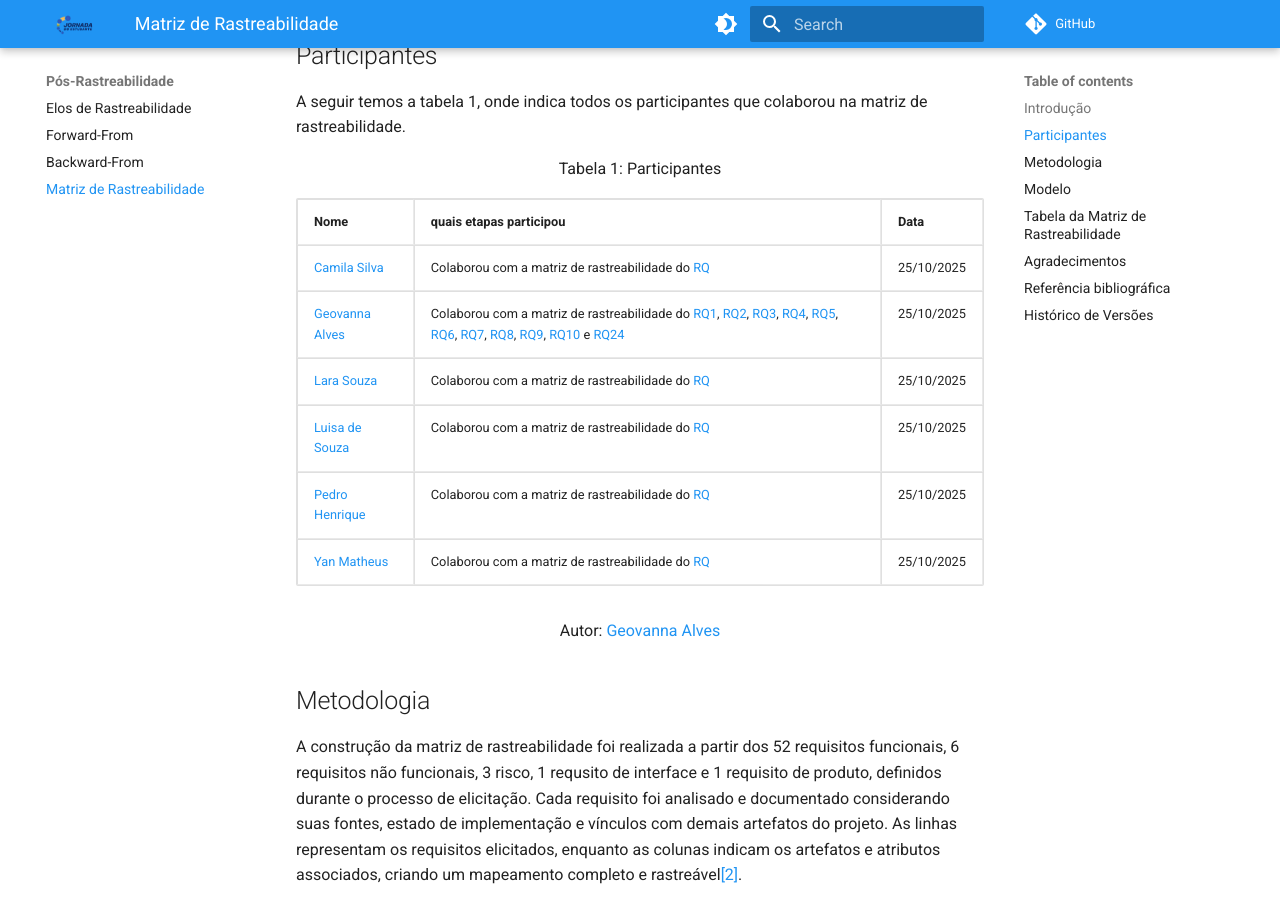
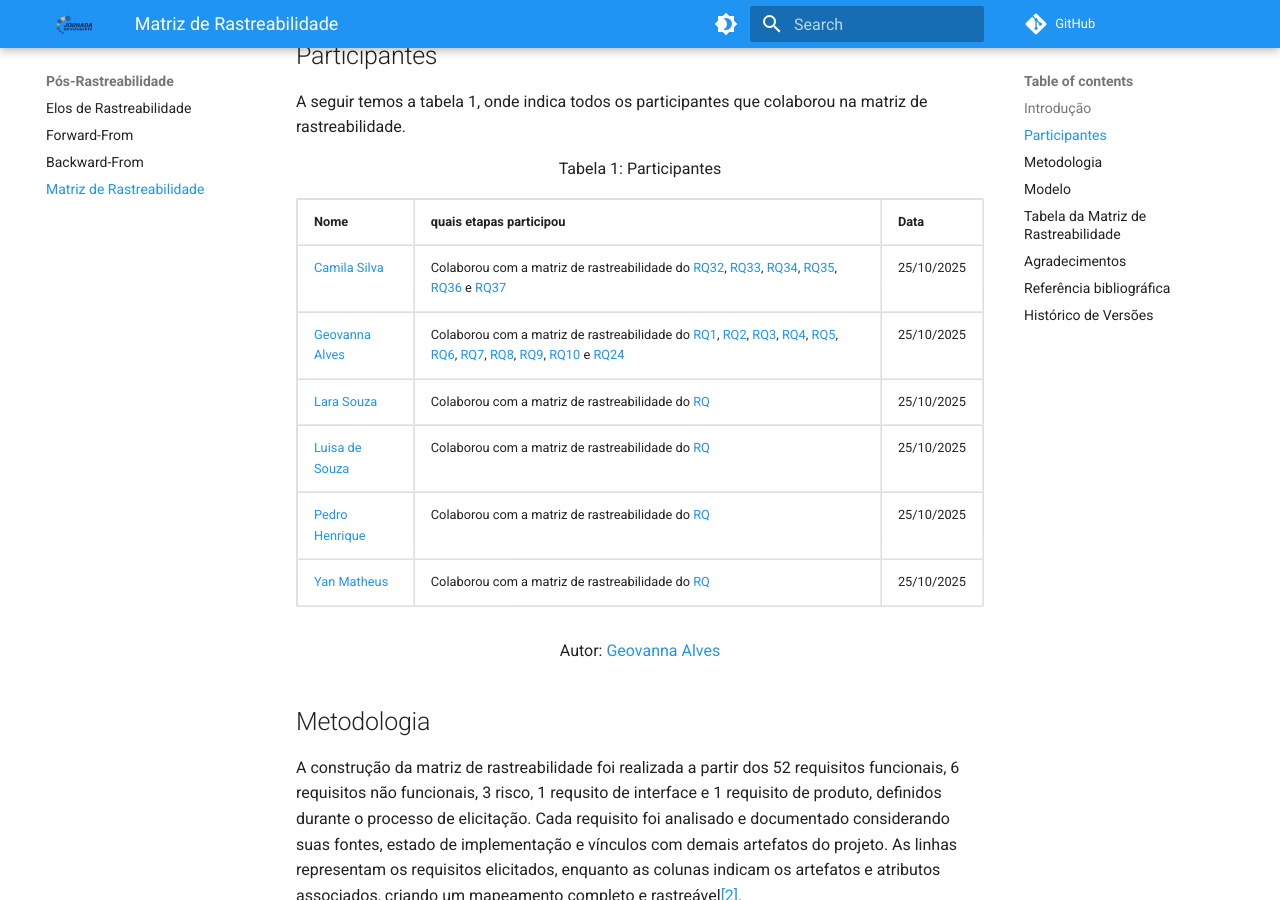
Before and after one commit to Requisitos-de-Software/2025.2-Grupo05, an MkDocs documentation site: the page built from docs/Pós-Rastreabilidade/Matriz_Rastreabilidade.md, in a window 1280 px wide and 900 px high, scrolled down 476 px. Built offline with MkDocs 1.6.1 and Material for MkDocs 9.7.7, drawn with Linux system fonts in a browser that asks for light colours; comment, search, counter and statistics services are not loaded.

Commit message:
Adicionando matriz de rastreabilidade

```diff
--- a/docs/Pós-Rastreabilidade/Matriz_Rastreabilidade.md
+++ b/docs/Pós-Rastreabilidade/Matriz_Rastreabilidade.md
@@ -24,7 +24,7 @@ A seguir temos a tabela 1, onde indica todos os participantes que colaborou na m
     <tbody>
       <tr>
         <td><a href="https://github.com/CamilaSilvaC">Camila Silva</a></td>
-        <td>Colaborou com a matriz de rastreabilidade do <a href="">RQ</a> </td>
+        <td>Colaborou com a matriz de rastreabilidade do <a href="https://requisitos-de-software.github.io/2025.2-Grupo05/Elicita%C3%A7%C3%A3o/Requisitos-Elicitados/#:~:text=E018)%0AQuestion%C3%A1rio%20(Q22)-,RQ32,-O%20aplicativo%20deve">RQ32</a>, <a href="https://requisitos-de-software.github.io/2025.2-Grupo05/Elicita%C3%A7%C3%A3o/Requisitos-Elicitados/#:~:text=2%2C%20Question%C3%A1rio-,RQ33,-O%20aplicativo%20deve">RQ33</a>, <a href="https://requisitos-de-software.github.io/2025.2-Grupo05/Elicita%C3%A7%C3%A3o/Requisitos-Elicitados/#:~:text=2%2C%20Question%C3%A1rio-,RQ34,-O%20aplicativo%20deve">RQ34</a>, <a href="https://requisitos-de-software.github.io/2025.2-Grupo05/Elicita%C3%A7%C3%A3o/Requisitos-Elicitados/#:~:text=2%2C%20Question%C3%A1rio-,RQ35,-O%20aplicativo%20deve">RQ35</a>, <a href="https://requisitos-de-software.github.io/2025.2-Grupo05/Elicita%C3%A7%C3%A3o/Requisitos-Elicitados/#:~:text=2%2C%20Question%C3%A1rio-,RQ36,-O%20aplicativo%20deve">RQ36</a> e <a href="https://requisitos-de-software.github.io/2025.2-Grupo05/Elicita%C3%A7%C3%A3o/Requisitos-Elicitados/#:~:text=2%2C%20Question%C3%A1rio-,RQ37,-O%20aplicativo%20deve">RQ37</a> </td>
         <td>25/10/2025</td>
       </tr>
       <tr>
```
